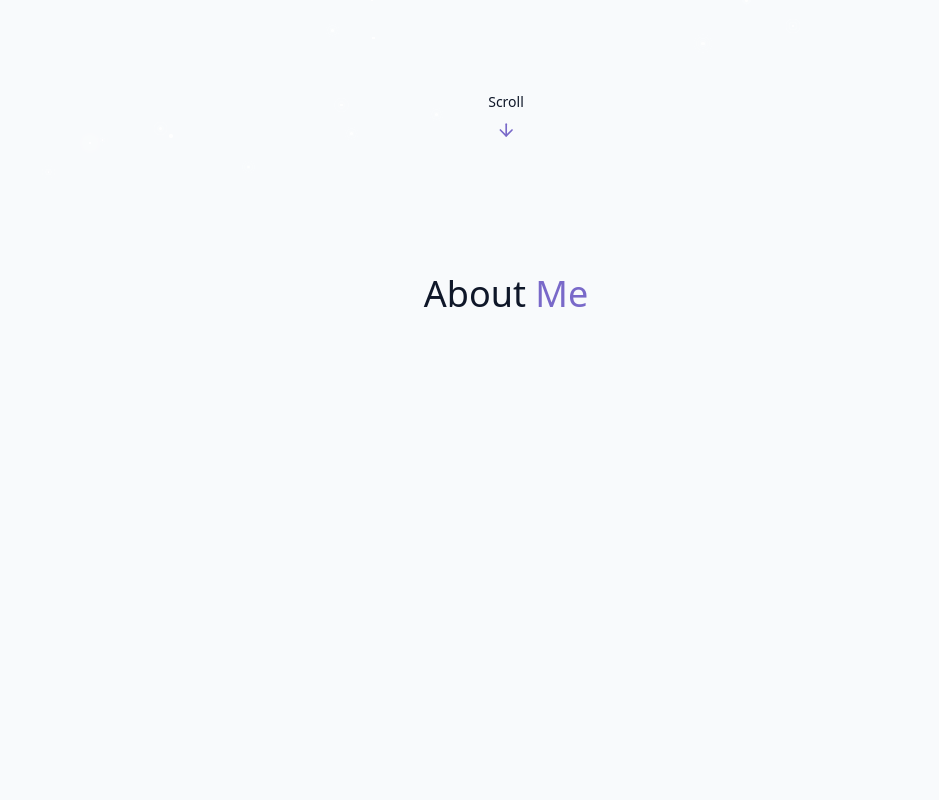
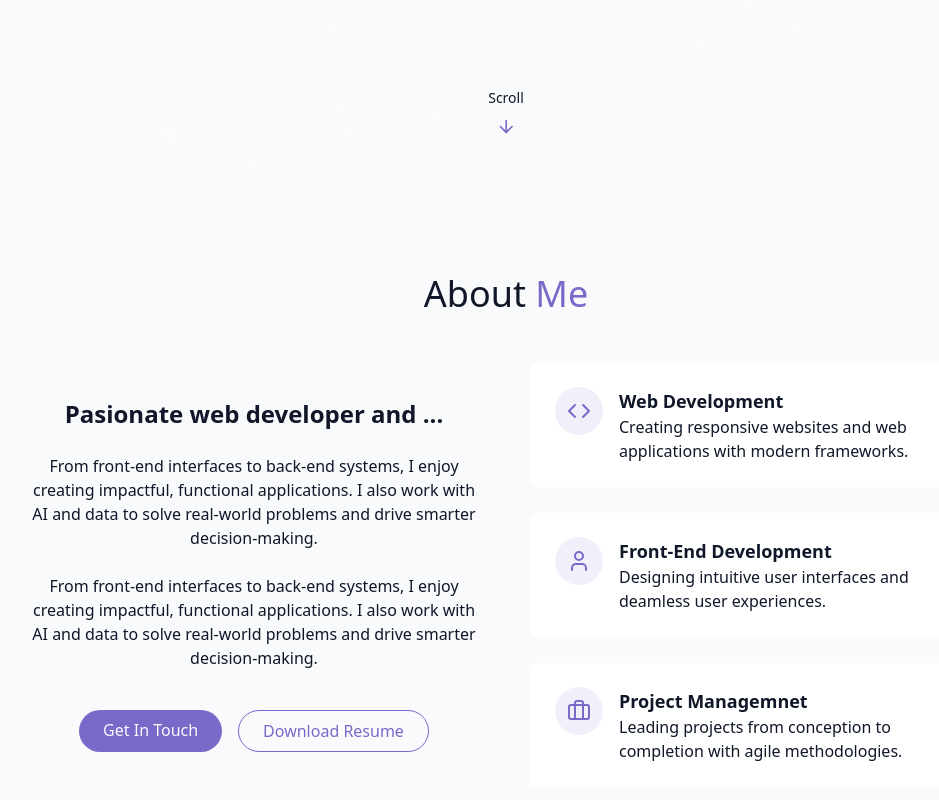
Before and after one commit to michqd/portfolio, a React (Vite) app in the folder portfolio/: page / in a window 1280 px wide. Shown: the part 622-1422 px from the top of the page, without its empty margins (134-1073 px from the left). Before the commit the page ends 1080 px from the top, so only its background shows below. Built offline with nearby package versions, Linux system fonts and the light colour scheme.

Commit message:
about me section

```diff
--- a/portfolio/src/components/AboutSection.jsx
+++ b/portfolio/src/components/AboutSection.jsx
@@ -1,3 +1,4 @@
+import { Briefcase, Code, User } from "lucide-react"
 
 export const AboutSection= () => {
     return (
@@ -7,6 +8,79 @@ export const AboutSection= () => {
                     About <span className="text-primary"> Me</span>
                 </h2>
 
+                <div className="grid grid-cols-1 md:grid-cols-2 gap-12 items-center">
+                    <div className="space-y-6">
+                        <h3 className="text-2xl font-semibold">Pasionate web developer and ...</h3>
+                        <p className="text-muted-forgeound">
+                            From front-end interfaces to back-end systems, I enjoy creating impactful, functional applications.
+                            I also work with AI and data to solve real-world problems and drive smarter decision-making.
+                        </p>
+
+                        <p className="text-muted-forgeound">
+                            From front-end interfaces to back-end systems, I enjoy creating impactful, functional applications.
+                            I also work with AI and data to solve real-world problems and drive smarter decision-making.
+                        </p>
+
+                        <div className="flex flex-col sm:flex-row gap-4 pt-4 justify-center">
+                            <a href="#contact" className="cosmic-button">
+                                Get In Touch
+                            </a>
+
+                            <a href="" className="px-6 py-2 rounded-full border border-primary text-primary hover:bg-primary/10 transition-colors duration-300">
+                                Download Resume
+                            </a>
+                        </div>
+                    </div>
+
+                    <div className="grid grid-cols-1 gap-6">
+                        <div className="gradient-border p-6 card-hover">
+                            <div className="flex items-start gap-4">
+                                <div className="p-3 rounded-full bg-primary/10">
+                                    <Code className="h-6 w-6 text-primary"/>
+                                </div>
+                                <div className="text-left">
+                                    <h4 className="font-semibold text-lg">
+                                        Web Development
+                                    </h4>
+                                    <p className="text-muted-foreground">
+                                        Creating responsive websites and web applications with modern frameworks.
+                                    </p>
+                                </div>
+                            </div>
+                        </div>
+                        <div className="gradient-border p-6 card-hover">
+                            <div className="flex items-start gap-4">
+                                <div className="p-3 rounded-full bg-primary/10">
+                                    <User className="h-6 w-6 text-primary"/>
+                                </div>
+                                <div className="text-left">
+                                    <h4 className="font-semibold text-lg">
+                                        Front-End Development
+                                    </h4>
+                                    <p className="text-muted-foreground">
+                                        Designing intuitive user interfaces and deamless user experiences.
+                                    </p>
+                                </div>
+                            </div>
+                        </div>
+                        <div className="gradient-border p-6 card-hover">
+                            <div className="flex items-start gap-4">
+                                <div className="p-3 rounded-full bg-primary/10">
+                                    <Briefcase className="h-6 w-6 text-primary"/>
+                                </div>
+                                <div className="text-left">
+                                    <h4 className="font-semibold text-lg">
+                                        Project Managemnet
+                                    </h4>
+                                    <p className="text-muted-foreground">
+                                        Leading projects from conception to completion with agile methodologies.
+                                    </p>
+                                </div>
+                            </div>
+                        </div>
+                    </div>
+
+                </div>
             </div>
         </section>
 
```
